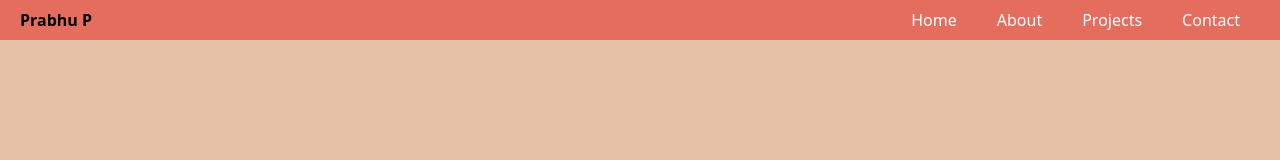
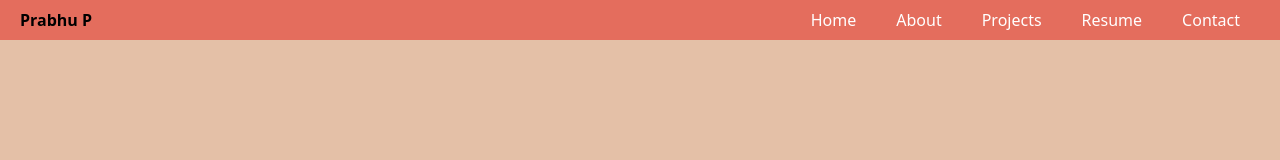
Before and after one commit to prabhupalani18/portfolio, a React (Create React App) app: page / in a window 1280 px wide. Shown: the top 160 px of the page. Built offline with nearby package versions, Linux system fonts and the light colour scheme.

Commit message:
resume section added

```diff
--- a/src/components/Header.js
+++ b/src/components/Header.js
@@ -19,6 +19,9 @@ export default function Header() {
                     </li>
                     <li>
                         <a href="#">Projects</a>
+                    </li>
+                    <li>
+                        <a href="#">Resume</a>
                     </li>
                     <li>
                         <a href="#">Contact</a>
```
